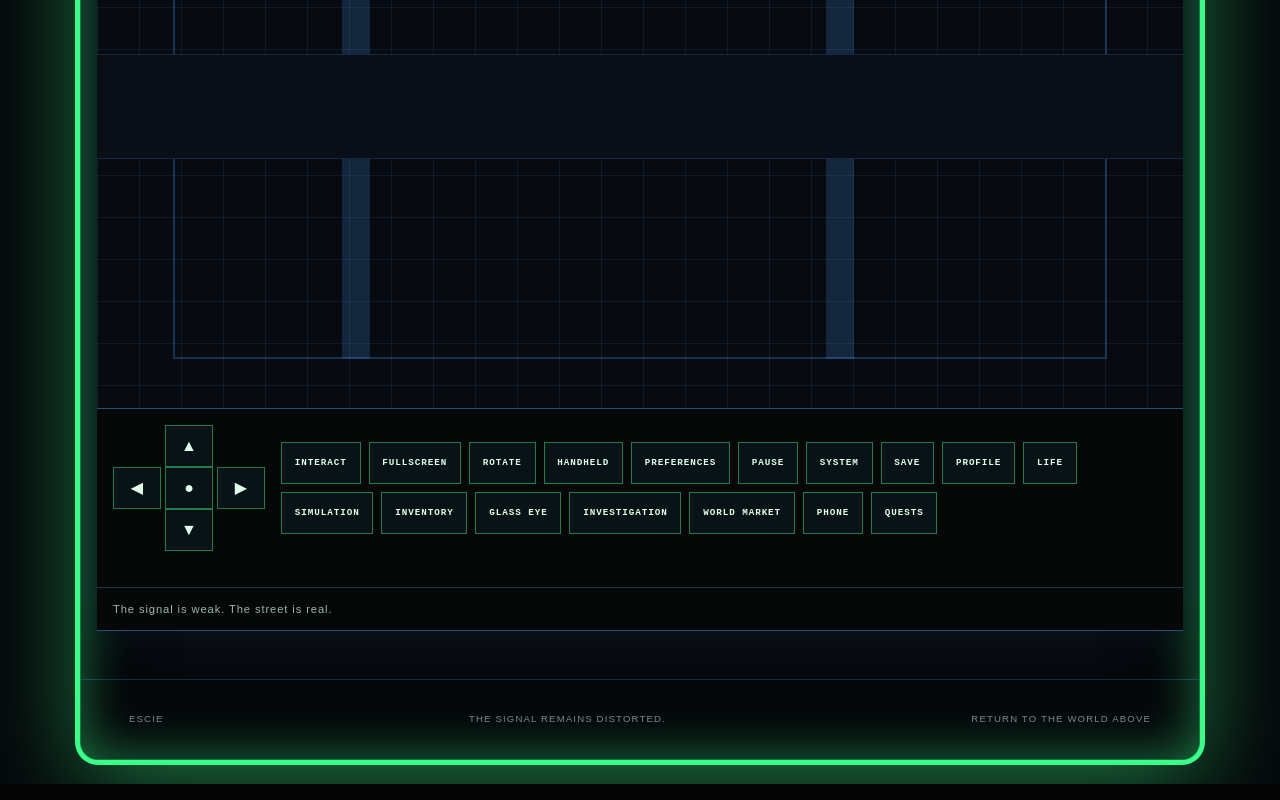
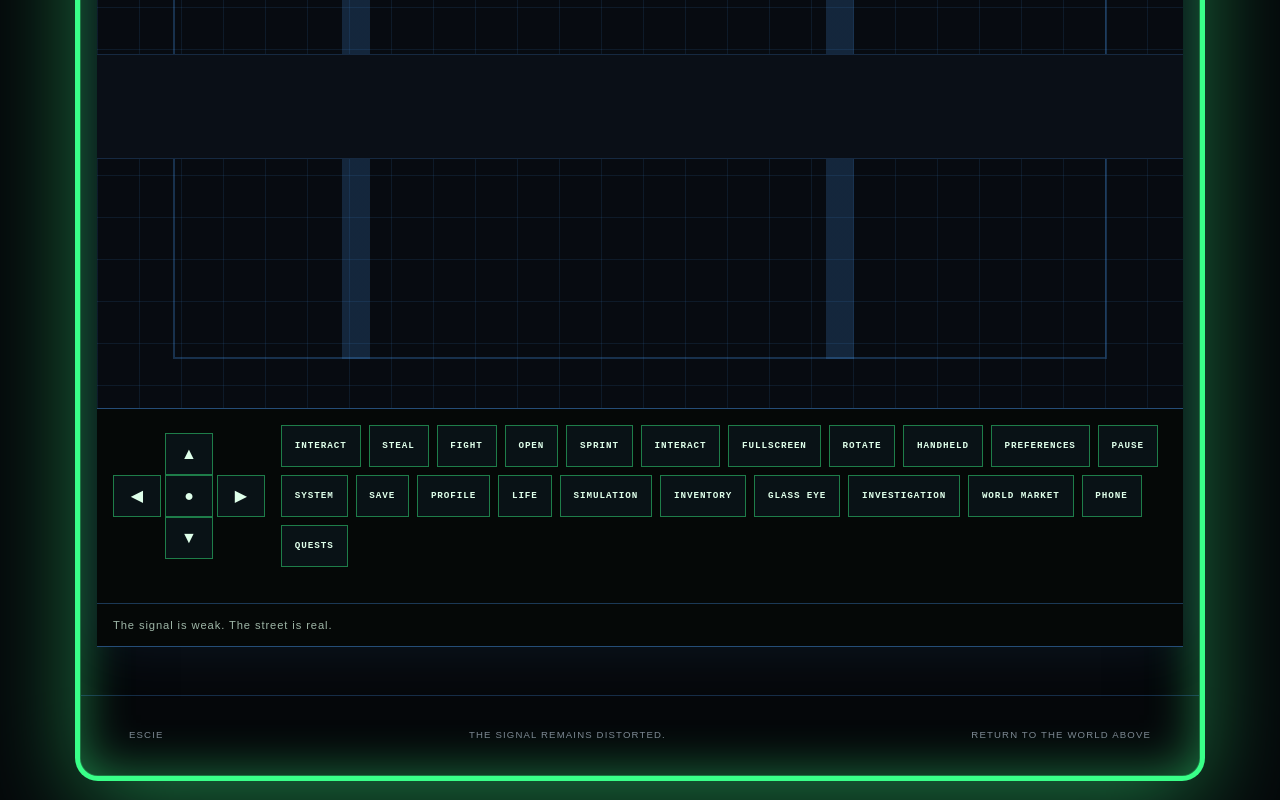
Before and after one commit to esciemusic/EscieMusic, a website: page world/index.html in a window 1280 px wide. Shown: the part 713-1513 px from the top of the page. Drawn offline with Linux system fonts and the light colour scheme.

Commit message:
Add adaptive RPG action controls to THE WORLD

```diff
--- a/world/index.html
+++ b/world/index.html
@@ -29,8 +29,8 @@
 <div id="world-interact" class="world-interact" hidden></div>
 </div>
 <div class="world-controls">
-<div class="world-dpad"><button data-dir="up">▲</button><div><button data-dir="left">◀</button><button data-action>●</button><button data-dir="right">▶</button></div><button data-dir="down">▼</button></div>
-<div class="world-actions"><button data-action>INTERACT</button><button data-fullscreen>FULLSCREEN</button><button data-rotate>ROTATE</button><button data-device>HANDHELD</button><button data-preferences>PREFERENCES</button><button data-pause>PAUSE</button><button data-system>SYSTEM</button><button data-save>SAVE</button><button data-profile>PROFILE</button><button data-life>LIFE</button><button data-life-systems>SIMULATION</button><button data-inventory>INVENTORY</button><button data-glass>GLASS EYE</button><button data-investigation>INVESTIGATION</button><button data-market>WORLD MARKET</button><button data-phone-open>PHONE</button><button data-quests>QUESTS</button></div>
+<div class="world-dpad" aria-label="Movement controls"><button data-dir="up">▲</button><div><button data-dir="left">◀</button><button data-action data-action-primary>●</button><button data-dir="right">▶</button></div><button data-dir="down">▼</button></div>
+<div class="world-actions world-action-cluster" aria-label="Action controls"><button data-action data-action-primary>INTERACT</button><button data-control-action="STEAL">STEAL</button><button data-control-action="FIGHT">FIGHT</button><button data-control-action="OPEN">OPEN</button><button data-control-action="SPRINT">SPRINT</button><button data-action>INTERACT</button><button data-fullscreen>FULLSCREEN</button><button data-rotate>ROTATE</button><button data-device>HANDHELD</button><button data-preferences>PREFERENCES</button><button data-pause>PAUSE</button><button data-system>SYSTEM</button><button data-save>SAVE</button><button data-profile>PROFILE</button><button data-life>LIFE</button><button data-life-systems>SIMULATION</button><button data-inventory>INVENTORY</button><button data-glass>GLASS EYE</button><button data-investigation>INVESTIGATION</button><button data-market>WORLD MARKET</button><button data-phone-open>PHONE</button><button data-quests>QUESTS</button></div>
 </div>
 <div id="world-log" class="world-log" aria-live="polite">The signal is weak. The street is real.</div>
 </section>
```
